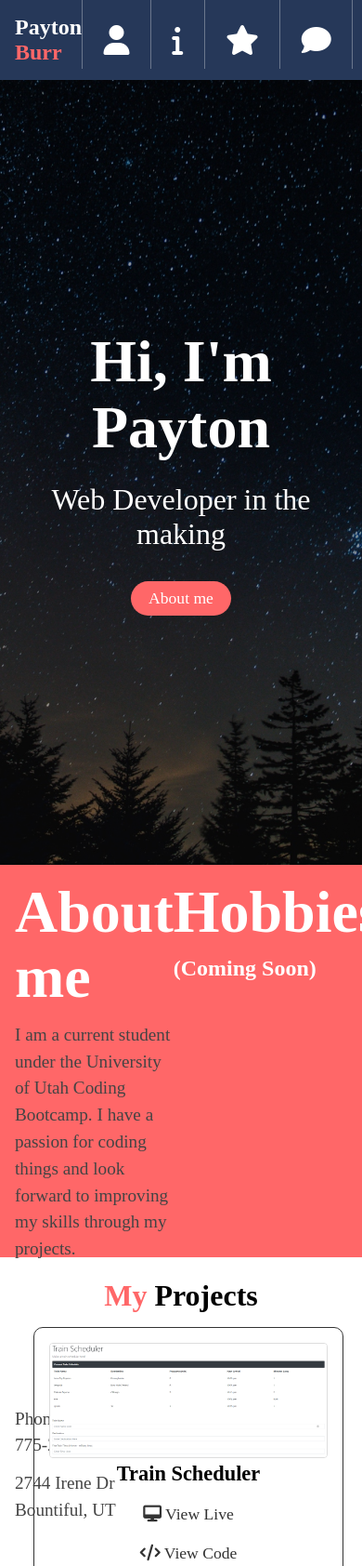
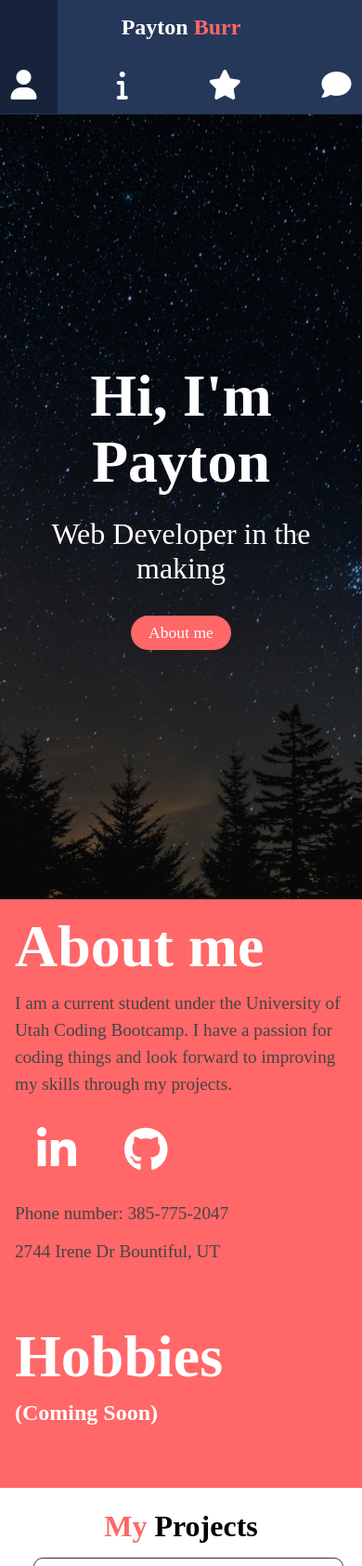
Before and after one commit to payton-burr/Portfolio, a plain HTML site: page index.html in a window 390 px wide. Shown: the top 1684 px of the page at 93% size. Drawn offline with Linux system fonts and the light colour scheme.

Commit message:
added media queries

```diff
--- a/assets/css/style.css
+++ b/assets/css/style.css
@@ -130,6 +130,7 @@ p {
 
 #info {
   display: flex;
+  flex-wrap: wrap;
   padding: 1rem;
   height: 50vh;
   background-color: #ff6768;
@@ -194,9 +195,46 @@ p {
   font-size: 1.4rem;
 }
 
+@media only screen and (max-width: 769px) {
 
-/* This will be for the Project image */
 
-/* .info .projects .projects img {
-  margin-bottom: 1rem;
-} */
+  #navbar {
+    flex-direction: column;
+    justify-content: center;
+    text-align: center;
+  }
+
+  #navbar ul {
+    justify-content: center;
+    margin-top: 2rem;
+  }
+
+  #navbar ul li a {
+    border: none;
+    margin: 0 1.3rem;
+  }
+
+  #info {
+    height: 75vh;
+    justify-content: space-between;
+  }
+
+  #info #profile-info {
+    flex-basis: 100%;
+  }
+
+  #info #profile-info #contact a {
+    display: inline-block;
+    color: #fff;
+    margin: 1.2rem 1.5rem;
+  }
+}
+
+@media only screen and (max-width: 1200px) {
+
+  #info #profile-info #contact a {
+    display: inline-block;
+    color: #fff;
+    margin: 1.2rem 1.5rem;
+  }
+}
```
